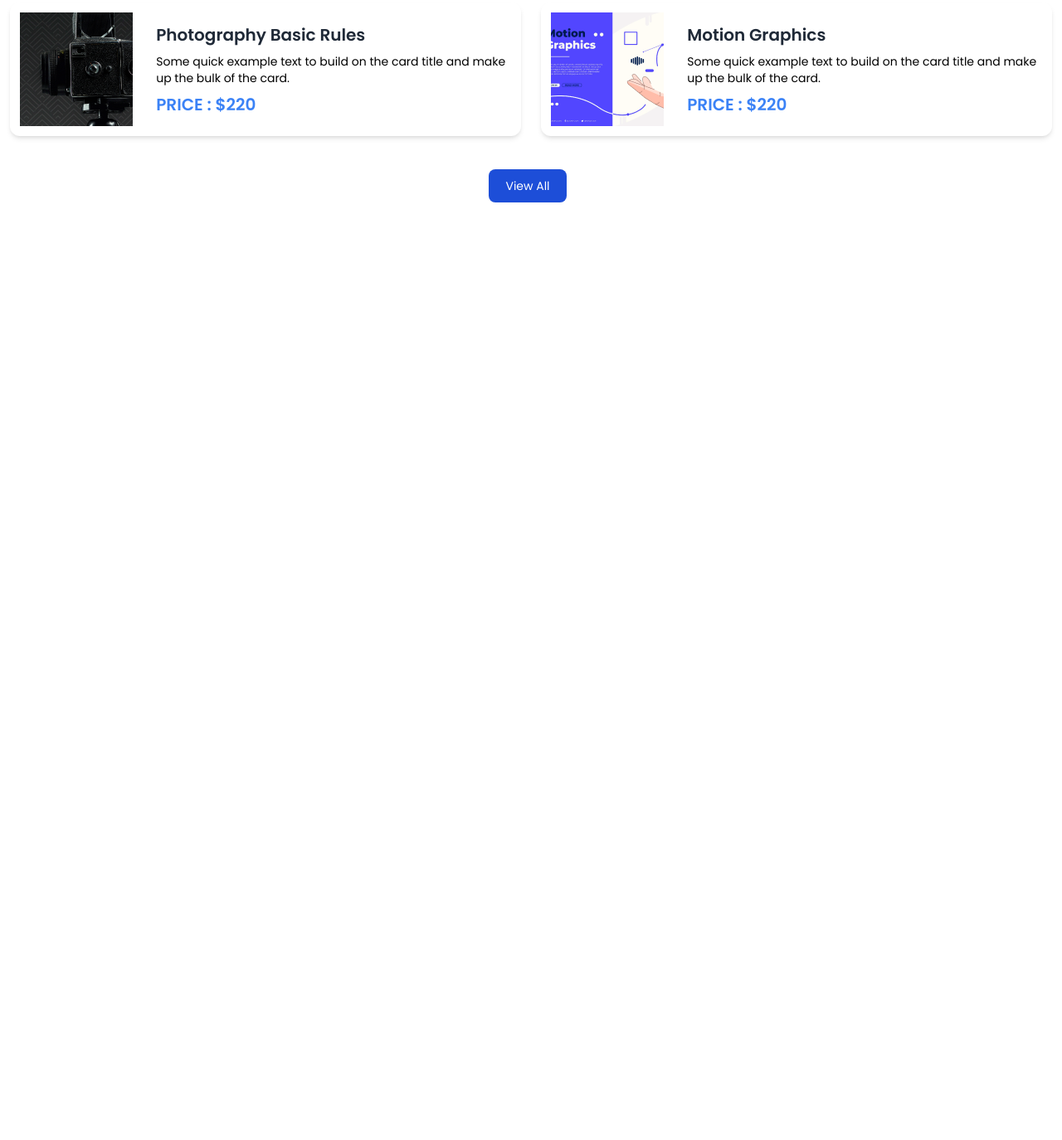
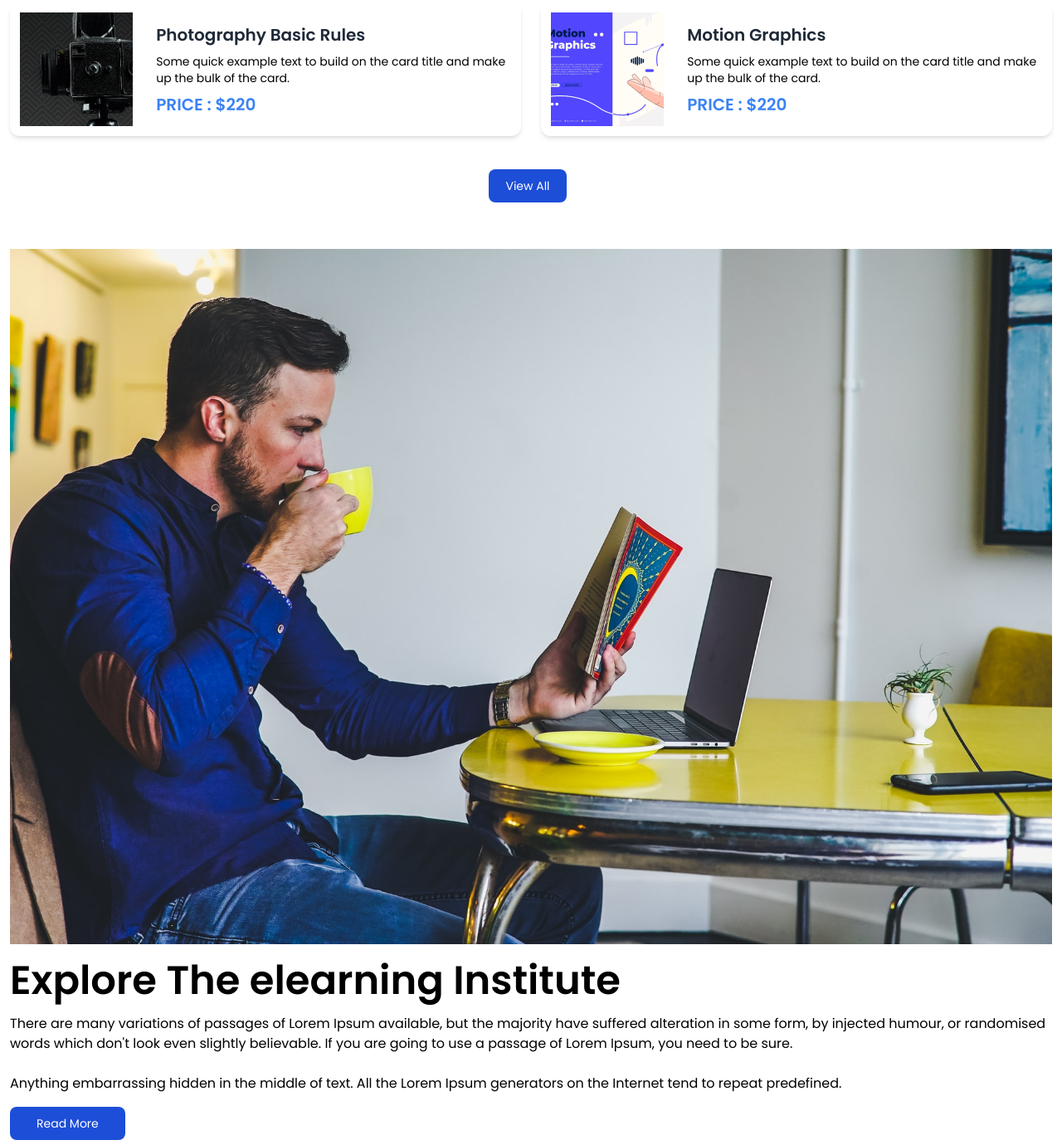
Before and after one commit to xnafi/Edu-Tech, a plain HTML site: page index.html in a window 1280 px wide. Shown: the part 1493-2867 px from the top of the page at 83% size. Before the commit the page ends 1737 px from the top, so only its background shows below. Drawn offline with nearby package versions, Linux system fonts and the light colour scheme.

Commit message:
Explore The elearning Institute section done

```diff
--- a/index.html
+++ b/index.html
@@ -311,7 +311,7 @@
     <main class="container mx-auto px-3">
       <!-- discover section start -->
       <section
-        class="container h-screen mx-auto flex flex-col text-lg items-center text-center"
+        class="container h-100 mx-auto flex flex-col text-lg items-center text-center"
       >
         <h2 class="md:text-5xl text-2xl font-semibold">
           Discover Our Popular <br />
@@ -481,6 +481,39 @@
         </button>
       </section>
       <!-- discover section end -->
+
+      <!-- Explore The elearning Institute section start -->
+      <section class="container mt-12 mx-auto flex items-center h-100">
+        <div
+          class="grid grid-cols-1 lg::grid-cols-2 justify-center gap-x-5 gap-y-5 place-items-center"
+        >
+          <div class="grid-cols-1">
+            <img src="images/working.jpg" class="" alt="" />
+          </div>
+          <div class="space-y-4 lg::space-y-0">
+            <h4 class="md:text-5xl text-2xl font-semibold">
+              Explore The elearning Institute
+            </h4>
+            <p class="font-medium">
+              There are many variations of passages of Lorem Ipsum available,
+              but the majority have suffered alteration in some form, by
+              injected humour, or randomised words which don't look even
+              slightly believable. If you are going to use a passage of Lorem
+              Ipsum, you need to be sure. <br /><br>
+
+              Anything embarrassing hidden in the middle of text. All the Lorem
+              Ipsum generators on the Internet tend to repeat predefined.
+            </p>
+            <button
+            type="button"
+            class="text-white bg-blue-700 hover:bg-blue-800 focus:ring-4 focus:ring-blue-300 font-medium rounded-lg text-sm px-8 py-2.5 mr-2 mb-2 dark:bg-blue-600 dark:hover:bg-blue-700 focus:outline-none dark:focus:ring-blue-800 "
+          >
+            Read More
+          </button>
+          </div>
+        </div>
+      </section>
+      <!-- Explore The elearning Institute section end -->
     </main>
 
     <!-- Flowbite - Tailwind CSS component library -->
```
Also changed, not shown: images/working.jpg (added).
